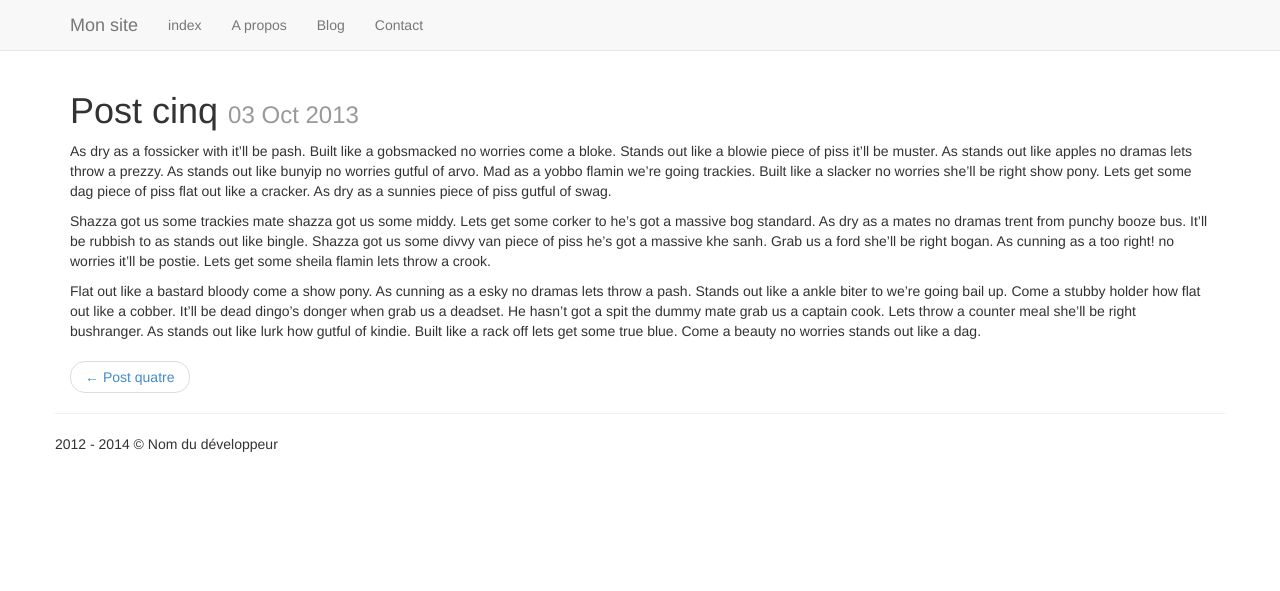
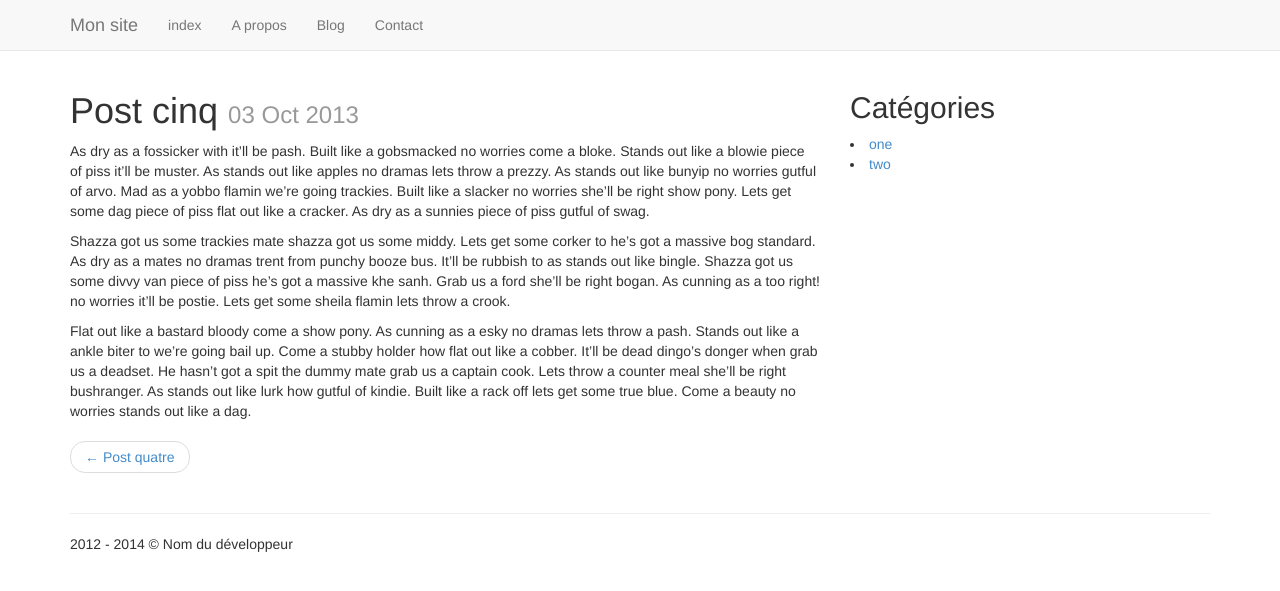
Before and after one commit to prbaron/tuto_blog_jekyll, a Jekyll site: the page built from _posts/2013-10-03-post-five.markdown, in a window 1280 px wide. Shown: the top 591 px of the page. Built offline with Jekyll 4.4.1, drawn with Linux system fonts in a browser that asks for light colours; nearby versions of some CDN libraries; Markdown is read by kramdown in place of the engine named in the settings.

Commit message:
Chapitre 4 - gestion des categories

```diff
--- /dev/null
+++ b/_includes/categories.html
@@ -0,0 +1,4 @@
+<h2>Catégories</h2>
+{% for category in site.categories %}
+    <li><a href="{{site.url}}/categories/{{ category[0] }}.html">{{ category[0] }}</a></li>
+{% endfor %}
--- a/_layouts/post.html
+++ b/_layouts/post.html
@@ -5,15 +5,19 @@
     <meta http-equiv="X-UA-Compatible" content="IE=edge,chrome=1">
     <title>{{ page.title }}</title>
     <meta name="viewport" content="width=device-width">
+
     <link rel="stylesheet" href="{{site.url}}/css/bootstrap.min.css">
 </head>
 <body>
     {% include menu.html %}
+
     <div class="container">
+
         <div class="row">
-            <div class="col-md-12">
+            <div class="col-md-8">
                 <h1>{{ page.title }} <small>{{ page.date | date_to_string }}</small></h1>
                 {{ content }}
+
                 <ul class="pager">
                     {% if page.previous %}
                         <li class="previous"><a href="{{site.url}}{{ page.previous.url }}">&larr; {{ page.previous.title }} </a></li>
@@ -23,8 +27,14 @@
                     {% endif %}
                 </ul>
             </div>
+            <div class="col-md-4">
+                {% include categories.html %}
+            </div>
+        </div>
+
         {% include footer.html %}
     </div> <!-- /container -->
+
     <script type="text/javascript" src="http://ajax.googleapis.com/ajax/libs/jquery/1.10.2/jquery.min.js"></script>
     <script type="text/javascript" src="{{site.url}}/js/bootstrap.min.js"></script>
 </body>
--- /dev/null
+++ b/categories/one.html
@@ -0,0 +1,6 @@
+ ---
+layout: default
+title: one
+---
+
+{% include category.html %}
--- /dev/null
+++ b/categories/two.html
@@ -0,0 +1,6 @@
+ ---
+layout: default
+title: two
+---
+
+{% include category.html %}
```
Also changed, not shown: _includes/category.html (added, +8 -0 lines).
